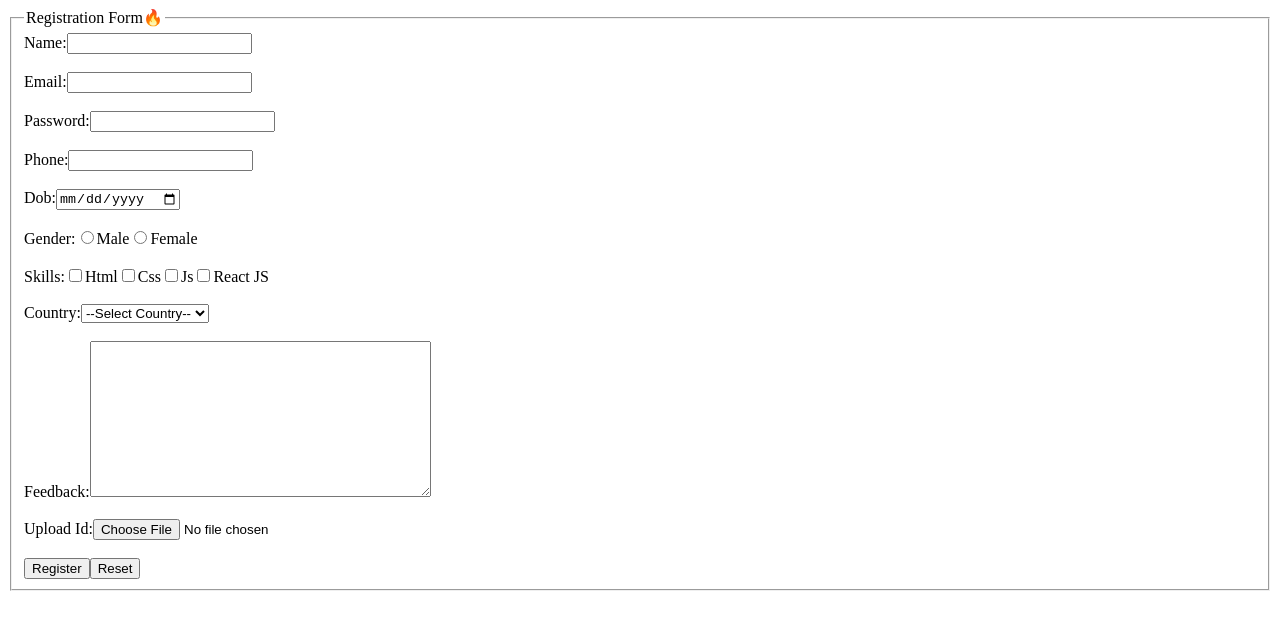
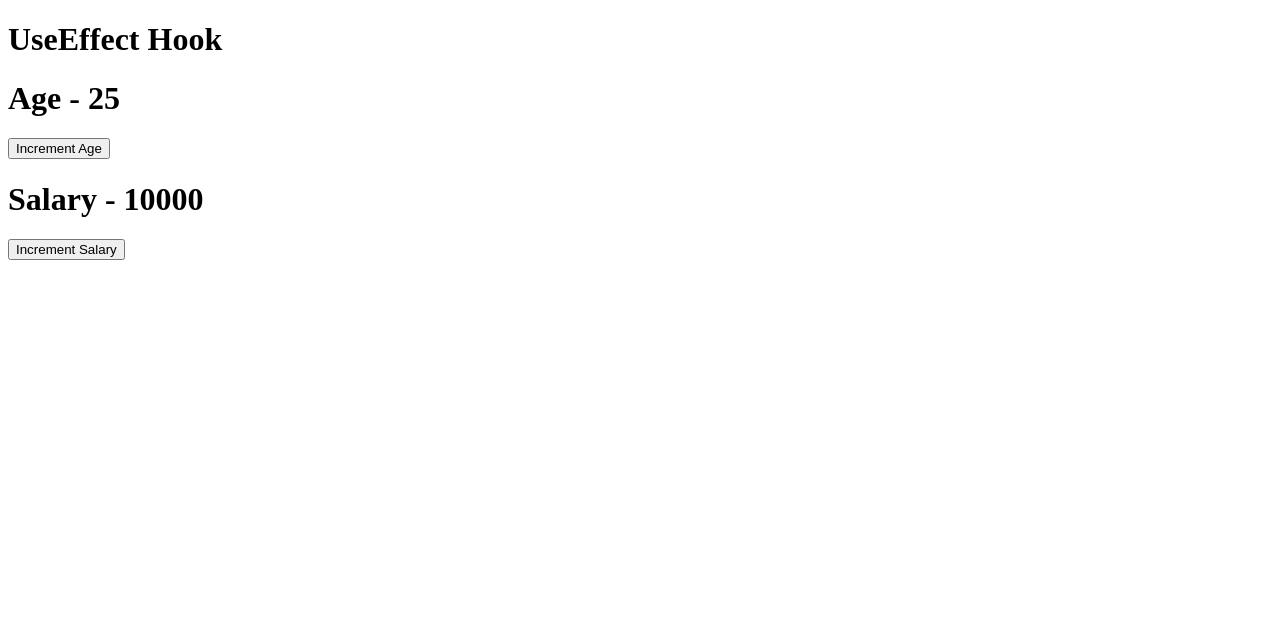
Before and after one commit to rahulsan-22/React-Tutorial-M2, a React (Vite) app: page / in a window 1280 px wide. Shown: the top 630 px of the page. Built offline with nearby package versions, Linux system fonts and the light colour scheme.

Commit message:
useEffect

```diff
--- a/src/App.jsx
+++ b/src/App.jsx
@@ -185,10 +185,51 @@
 
 //!26/11/2025
 //!React Hook Form
-import ReactHookForm from './Forms/ReactHookForm'
+// import ReactHookForm from './Forms/ReactHookForm'
+
+// const App = () => {
+//   return <ReactHookForm/>
+// }
+
+// export default App
+
+//!28/11/2025
+//!Lifecycle Phases
+// import Lifecycle from './LifecyclePhases/Lifecycle'
+
+// const App = () => {
+//   return <Lifecycle/>
+// }
+
+// export default App
+
+//!29/11/2025
+//!Error Boundaries
+// import FallbackUI from './ErrorBoundaries/FallbackUI'
+// import Welcome from './ErrorBoundaries/Welcome'
+
+// const App = () => {
+//   return <>
+//     <FallbackUI>
+//       <Welcome hero="Pavan" />
+//     </FallbackUI>
+//     <FallbackUI>
+//       <Welcome hero="Monty" />
+//     </FallbackUI>
+//     <FallbackUI>
+//       <Welcome hero="Asnan" />
+//     </FallbackUI>
+//   </>
+// }
+
+// export default App
+
+//!01/12/2025
+//!useEffect()
+import Effect from './useEffect/Effect'
 
 const App = () => {
-  return <ReactHookForm/>
+  return <Effect/>
 }
 
 export default App
--- /dev/null
+++ b/src/ErrorBoundaries/FallbackUI.jsx
@@ -0,0 +1,27 @@
+import { Component } from 'react'
+
+class FallbackUI extends Component {
+  constructor(){
+    super()
+    this.state={
+      hasError:false
+    }
+  }
+  static getDerivedStateFromError(){
+    return {
+     hasError:true
+    }
+  }
+  componentDidCatch(error,info){
+     console.log(error)
+     console.log(info)
+  }
+  render() {
+     if(this.state.hasError){
+      return <h1>Something Went Wrong</h1>
+     }else{
+      return this.props.children
+     }
+  }
+}
+export default FallbackUI
--- /dev/null
+++ b/src/ErrorBoundaries/Welcome.jsx
@@ -0,0 +1,10 @@
+const Welcome = ({hero}) => {
+  if(hero=="Monty"){
+    throw new Error("Monty is not hero but he is model")
+  }
+  return (
+    <h1>Welcome - {hero}</h1>
+  )
+}
+
+export default Welcome
--- /dev/null
+++ b/src/LifecyclePhases/Lifecycle.jsx
@@ -0,0 +1,28 @@
+import { Component } from "react";
+import Unmount from "./Unmount";
+
+class Lifecycle extends Component {
+  constructor() {
+    super()
+    console.log("Constructor Method invoked")
+    this.state = {
+      count: 0
+    }
+  }
+  componentDidMount() {
+    console.log("ComponentDidMount Medthod invoked")
+  }
+  componentDidUpdate() {
+    console.log("ComponentDidUpdate Method invoked")
+  }
+  render() {
+    console.log("Render Method invoked")
+    return <>
+      <h1>Lifecycle Phases</h1>
+      <h1>Count - {this.state.count}</h1>
+      <button onClick={()=>this.setState({count:this.state.count+1})}>Increment</button>
+      {this.state.count<5 && <Unmount/>}
+    </>
+  }
+}
+export default Lifecycle
--- /dev/null
+++ b/src/LifecyclePhases/Unmount.jsx
@@ -0,0 +1,13 @@
+import { Component } from 'react'
+
+class Unmount extends Component {
+  componentWillUnmount(){
+    console.log("ComponentWillUnmount Method invoked")
+  }
+  render() {
+    return (
+      <div>Unmount</div>
+    )
+  }
+}
+export default Unmount
--- /dev/null
+++ b/src/useEffect/Effect.jsx
@@ -0,0 +1,40 @@
+import { useEffect, useState } from "react"
+import Title from "./Title"
+
+const Effect = () => {
+  let [age, setAge] = useState(25)
+  let [salary, setSalary] = useState(10000)
+
+  //!useEffect with empty dependency list
+  useEffect(()=>{
+    console.log("useEffect Running like Mounting phase methods....")
+  },[])
+
+  //!useEffect with no dependency list
+  useEffect(()=>{
+    console.log("useEffect running like updating phase methods.....")
+  })
+
+  //!useEffect with dependency
+  useEffect(() => {
+    console.log("useEffect Runs only when one of its dependencies change...")
+  }, [salary])
+
+  let handleAge = () => {
+    setAge(age + 1)
+  }
+  let handleSalary = () => {
+    setSalary(sal => sal + 10000)
+  }
+  return (
+    <div>
+      {age < 30 && <Title />}
+      <h1>Age - {age}</h1>
+      <button onClick={handleAge}>Increment Age</button>
+      <h1>Salary - {salary}</h1>
+      <button onClick={handleSalary}>Increment Salary</button>
+    </div>
+  )
+}
+
+export default Effect
--- /dev/null
+++ b/src/useEffect/Title.jsx
@@ -0,0 +1,17 @@
+import { useEffect } from "react"
+
+const Title = () => {
+  //!useEffect with cleanup function
+  useEffect(()=>{
+    return ()=>{
+      console.log("useEffect Running like unmounting phase method....")
+    }
+  },[])
+  return (
+    <div>
+      <h1>UseEffect Hook</h1>
+    </div>
+  )
+}
+
+export default Title
```
Also changed, not shown: src/LifecyclePhases/Readme.md (added).
